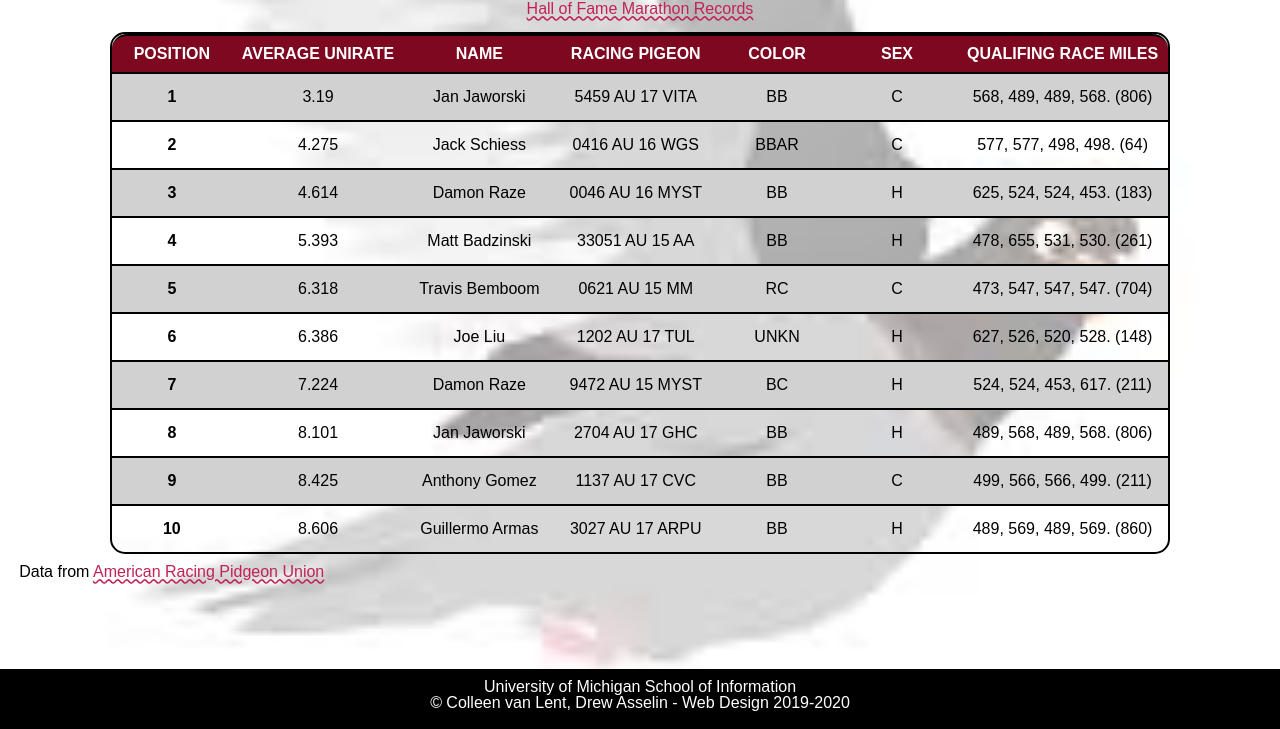
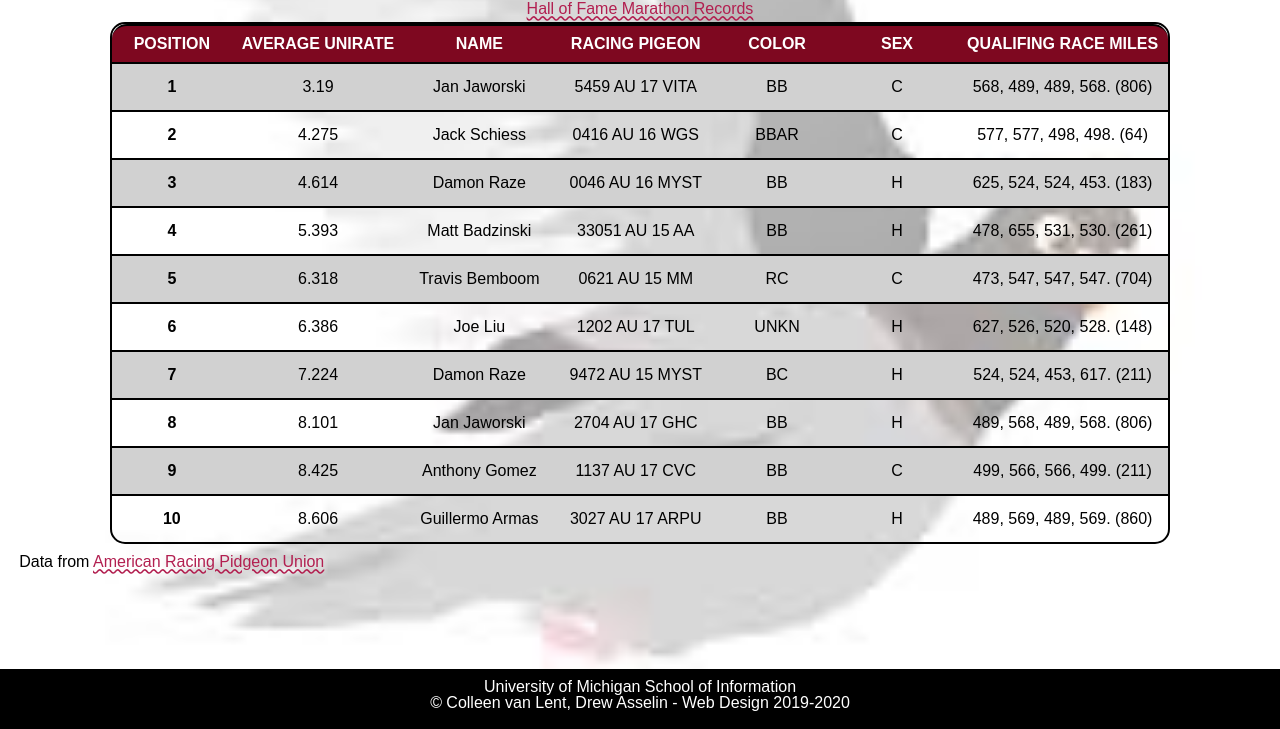
Before and after one commit to zyx27/homework3, a plain HTML site: page index.html in a window 1280 px wide. Shown: the part 71-800 px from the top of the page. Drawn offline with Linux system fonts and the light colour scheme; a web font is replaced by a local one.

Commit message:
fix errors

```diff
--- a/css/style.css
+++ b/css/style.css
@@ -42,7 +42,7 @@ p{
 
 a{
   font-size: 16px;
-  color: #C12258;
+  color: #B21F50;
   text-decoration-style: wavy;
 }
 
--- a/index.html
+++ b/index.html
@@ -31,10 +31,11 @@
   * You can do it! (*•̀ᴗ•́*)و
   ******************************************** -->
   <body>
-    <h1>AU National Old Bird Hall of Fame Marathon Distance</h1>
+
     <main>
+      <h1>AU National Old Bird Hall of Fame Marathon Distance</h1>
       <table>
-        <caption><a href = "https://pigeon-ndb.com/results/">Hall of Fame Marathon Records</a><caption>
+        <caption><a href = "https://pigeon-ndb.com/results/">Hall of Fame Marathon Records</a></caption>
       <thead>
         <tr>
           <th scope="col" class="colhead">Position</th>
```
